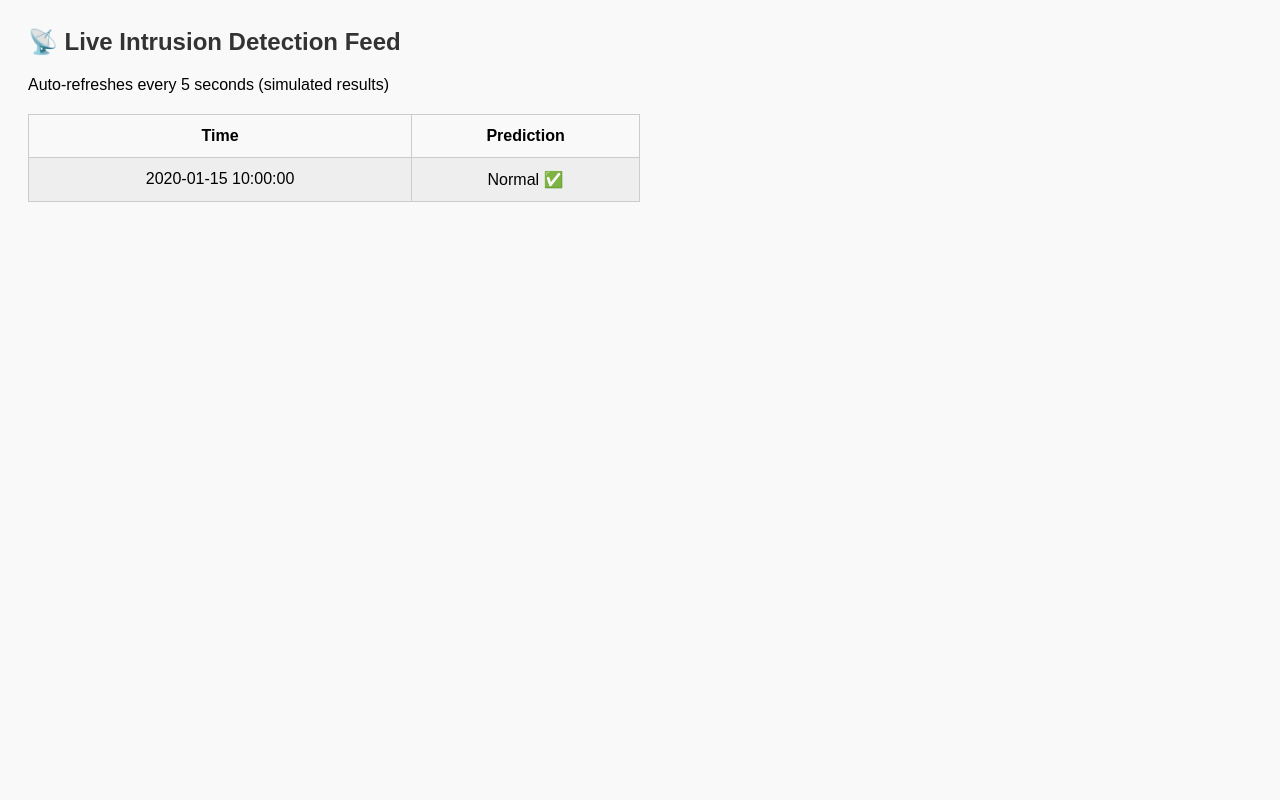
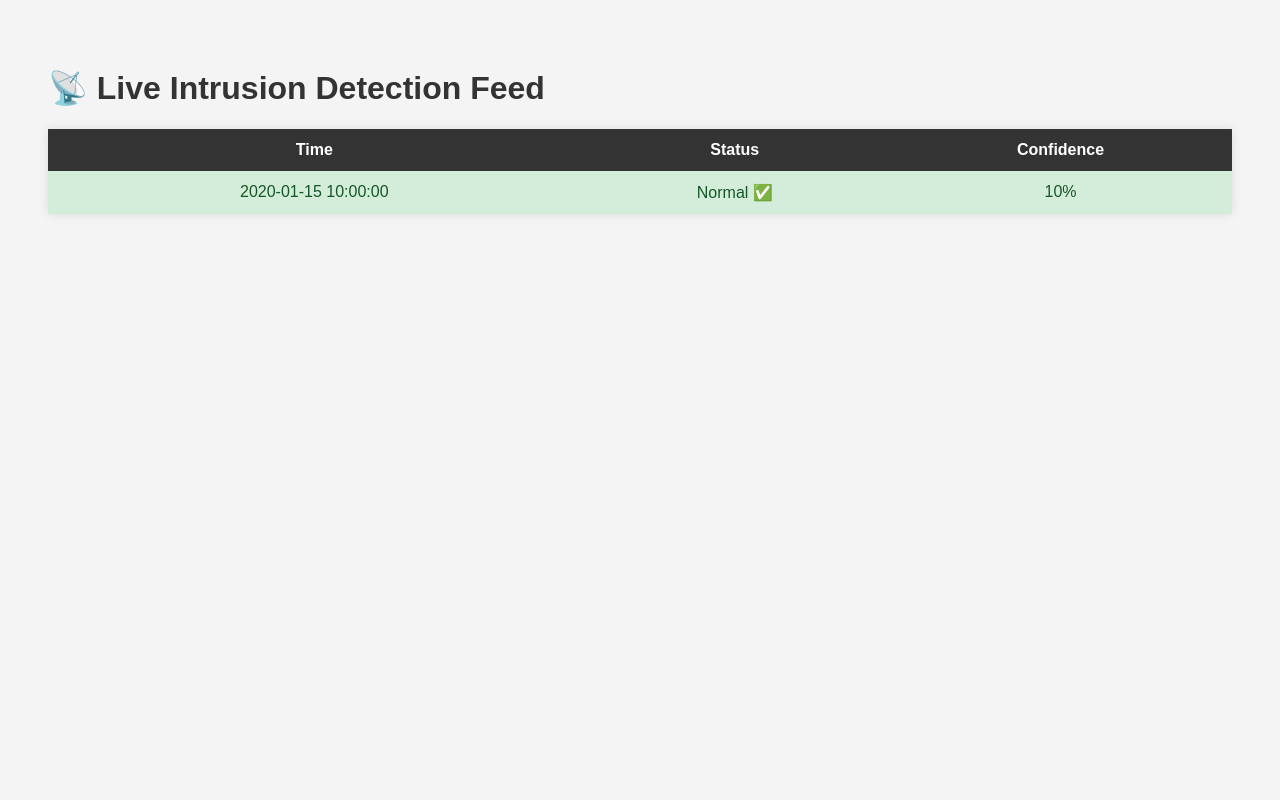
Before and after one commit to Pran4v-Sibi/ml-based-ids-for-iot, a Flask app: template templates/dashboard.html in a window 1280 px wide. Run offline with Flask 3, Linux system fonts and the light colour scheme; the template is opened without the code that fills it: most values are stand-ins (such as "Sample title", 1, 10 or a date in 2020); parts of the project's set-up code (start-up, migrations or seed data) failed here and were passed over.

Commit message:
Added confidence score to predictions

```diff
--- a/app.py
+++ b/app.py
@@ -78,10 +78,24 @@ def predict():
 
         processed_data = rebuild_full_features(input_json)
 
-        prediction = model.predict(processed_data)
+        # Prediction + Confidence
+        proba = model.predict_proba(processed_data)
+        prediction = int(proba.argmax(axis=1)[0])
+        confidence = float(proba.max())
+
+        # Add to live feed (for dashboard)
+        time = datetime.now().strftime("%H:%M:%S")
+        intrusion_feed.insert(0, {
+            "time": time,
+            "prediction": prediction,
+            "confidence": confidence
+        })
+        if len(intrusion_feed) > 10:
+            intrusion_feed.pop()
 
         return jsonify({
-            "prediction": int(prediction[0]),
+            "prediction": prediction,
+            "confidence": round(confidence, 4),
             "status": "success"
         })
 
@@ -90,6 +104,7 @@ def predict():
             "error": f"Internal Server Error: {str(e)}",
             "status": "error"
         }), 500
+
 
 # Simulated prediction feed
 intrusion_feed = []
--- a/templates/dashboard.html
+++ b/templates/dashboard.html
@@ -1,46 +1,66 @@
-<html>
+<!DOCTYPE html>
+<html lang="en">
 <head>
+    <meta charset="UTF-8">
     <title>Live Intrusion Feed</title>
-    <meta http-equiv="refresh" content="5"> <!-- Refresh every 5 sec -->
     <style>
         body {
-            font-family: Arial;
-            background-color: #f9f9f9;
-            padding: 20px;
+            font-family: Arial, sans-serif;
+            padding: 40px;
+            background-color: #f4f4f4;
         }
-        h2 {
+
+        h1 {
             color: #333;
         }
+
         table {
-            width: 50%;
+            width: 100%;
             border-collapse: collapse;
-            margin-top: 20px;
+            background: #fff;
+            box-shadow: 0 0 10px rgba(0,0,0,0.1);
         }
+
         th, td {
             padding: 12px;
-            border: 1px solid #ccc;
             text-align: center;
         }
-        tr:nth-child(even) {
-            background-color: #eee;
+
+        th {
+            background-color: #333;
+            color: white;
+        }
+
+        tr.safe {
+            background-color: #d4edda;
+            color: #155724;
+        }
+
+        tr.intrusion {
+            background-color: #f8d7da;
+            color: #721c24;
         }
     </style>
 </head>
 <body>
-    <h2>📡 Live Intrusion Detection Feed</h2>
-    <p>Auto-refreshes every 5 seconds (simulated results)</p>
-
+    <h1>📡 Live Intrusion Detection Feed</h1>
     <table>
+        <thead>
             <tr>
                 <th>Time</th>
-            <th>Prediction</th>
+                <th>Status</th>
+                <th>Confidence</th>
             </tr>
+        </thead>
+        <tbody>
             {% for entry in feed %}
-        <tr>
+            <tr class="{{ 'intrusion' if entry.prediction == 1 else 'safe' }}">
                 <td>{{ entry.time }}</td>
                 <td>{{ 'Intrusion 🚨' if entry.prediction == 1 else 'Normal ✅' }}</td>
+                <td>{{ (entry.confidence * 100) | round(2) }}%</td>
             </tr>
             {% endfor %}
+        </tbody>
     </table>
 </body>
 </html>
```
Lines whose indentation alone changed are shown as unchanged.
